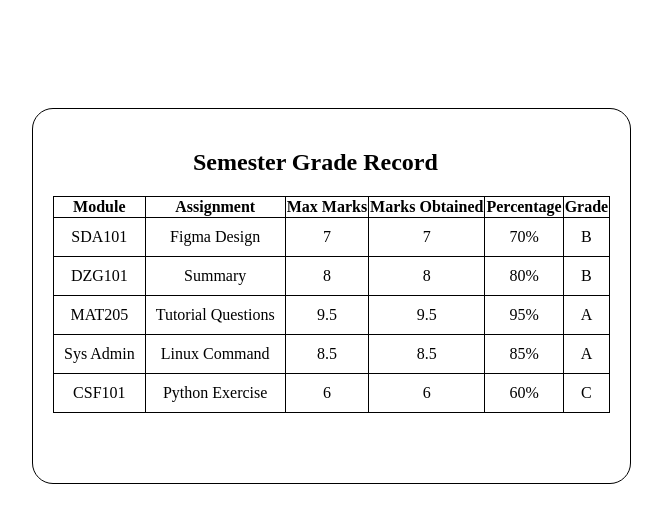
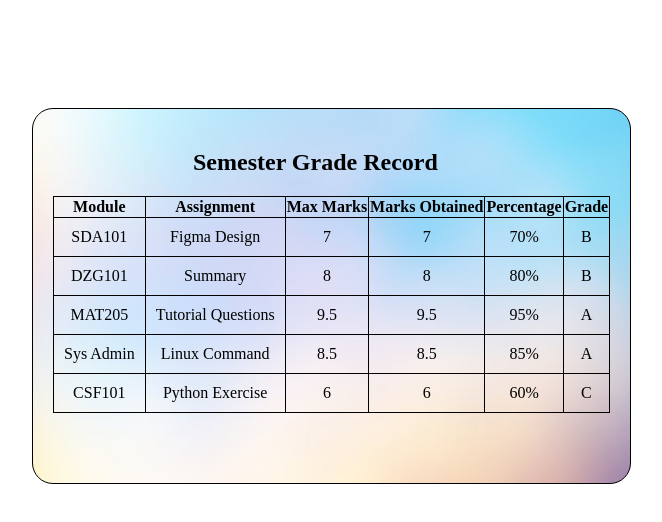
Before and after one commit to Sonamdorji1904/SDA101_02240362, a plain HTML site: page Practical8_HTML_Styling_Table/Styling_table.html in a window 1280 px wide. Shown: the whole page, without its empty margins (376-1038 px from the left). Drawn offline with Linux system fonts and the light colour scheme; the site is published under a folder, as on GitHub Pages, so addresses that start at the root find nothing.

Commit message:
Styling Table

```diff
--- a/Practical8_HTML_Styling_Table/table.css
+++ b/Practical8_HTML_Styling_Table/table.css
@@ -28,7 +28,7 @@ img {
 }
 
 .bg {
-    background-image: url('/Images/bg2.jpg');
+    background-image: url('./Images/bg2.jpg');
     background-size: cover;
     background-repeat: no-repeat;
     background-position: center;
```
Also changed, not shown: Practical8_HTML_Styling_Table/Images/bg.jpg (renamed from Images/bg.jpg), Practical8_HTML_Styling_Table/Images/bg1.jpg (renamed from Images/bg1.jpg), Practical8_HTML_Styling_Table/Images/bg2.jpg (renamed from Images/bg2.jpg).
